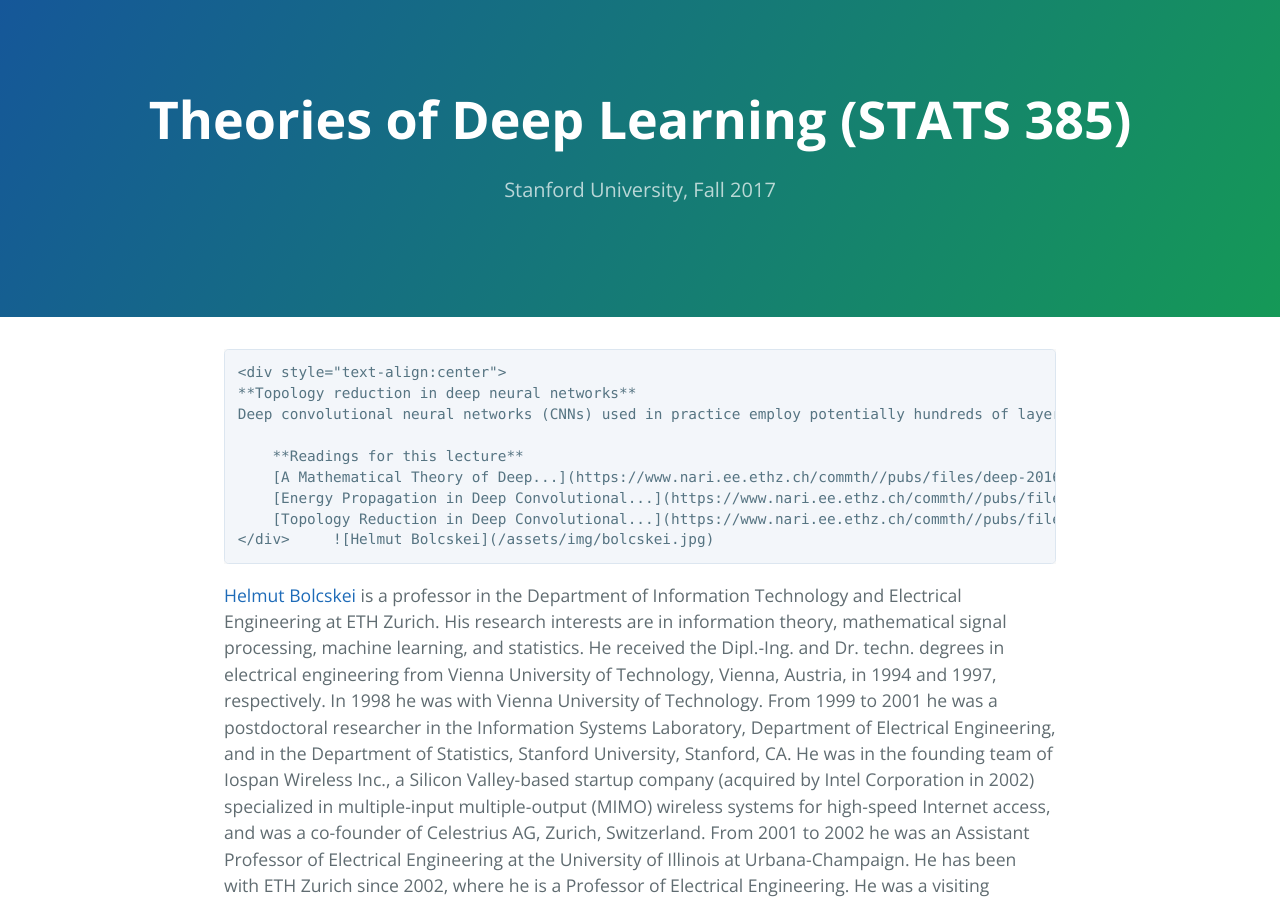
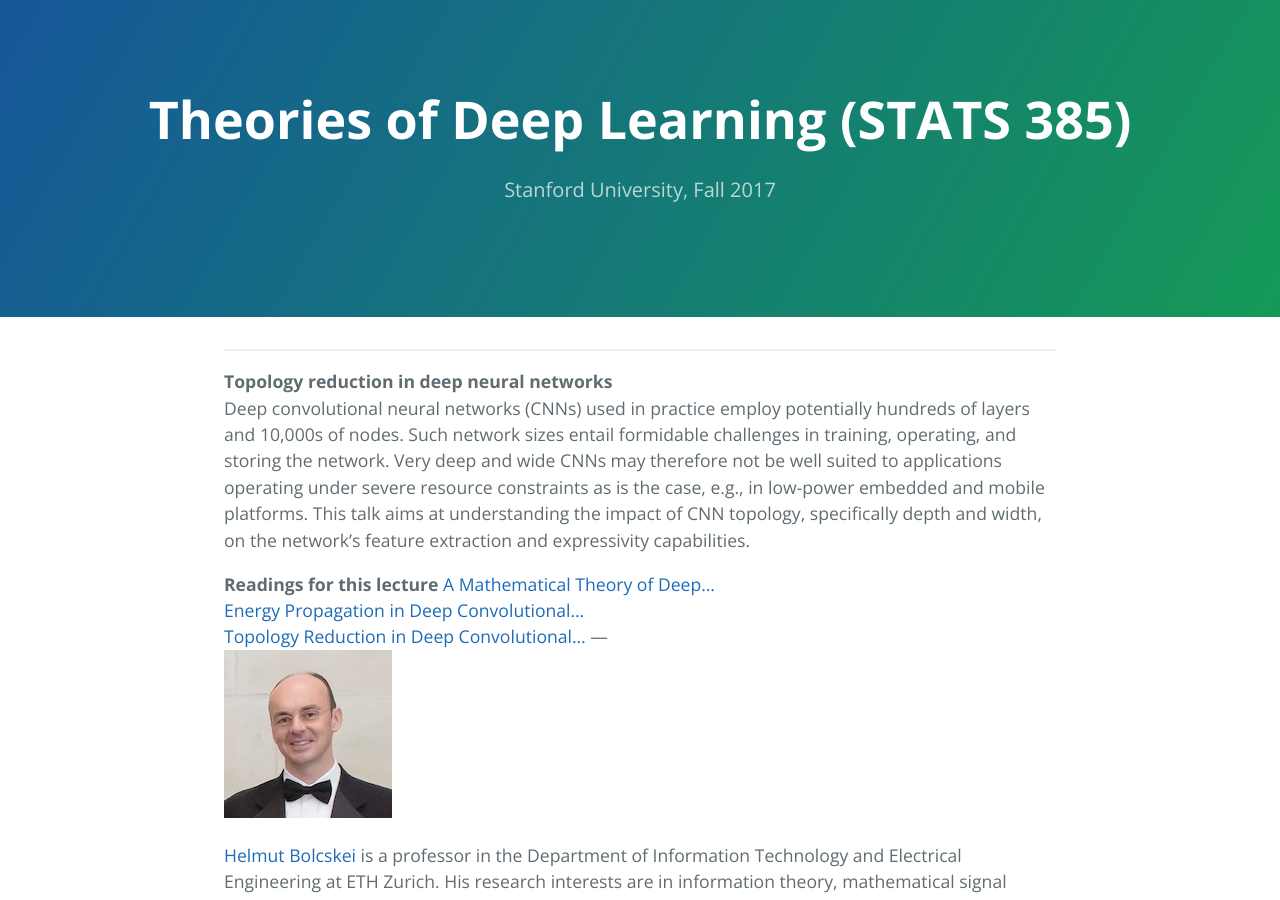
Before and after one commit to stats385/stats385.github.io, a Jekyll site: the page built from bolcskei_lecture.md, in a window 1280 px wide and 900 px high. Built offline with Jekyll 4.4.1, drawn with Linux system fonts in a browser that asks for light colours; our own code applies the rules of GitHub Pages for plain Markdown files; the repository's description, which GitHub fills in, is left out.

Commit message:
Bolcskei added talk

```diff
--- a/bolcskei_lecture.md
+++ b/bolcskei_lecture.md
@@ -1,13 +1,13 @@
 
-    <div style="text-align:center">
-    **Topology reduction in deep neural networks**
-    Deep convolutional neural networks (CNNs) used in practice employ potentially hundreds of layers and 10,000s of nodes. Such network sizes entail formidable challenges in training, operating, and storing the network. Very deep and wide CNNs may therefore not be well suited to applications operating under severe resource constraints as is the case, e.g., in low-power embedded and mobile platforms. This talk aims at understanding the impact of CNN topology, specifically depth and width, on the network’s feature extraction and expressivity capabilities.
+---
+**Topology reduction in deep neural networks**
+Deep convolutional neural networks (CNNs) used in practice employ potentially hundreds of layers and 10,000s of nodes. Such network sizes entail formidable challenges in training, operating, and storing the network. Very deep and wide CNNs may therefore not be well suited to applications operating under severe resource constraints as is the case, e.g., in low-power embedded and mobile platforms. This talk aims at understanding the impact of CNN topology, specifically depth and width, on the network’s feature extraction and expressivity capabilities.
 
-        **Readings for this lecture**
-        [A Mathematical Theory of Deep...](https://www.nari.ee.ethz.ch/commth//pubs/files/deep-2016.pdf)
-        [Energy Propagation in Deep Convolutional...](https://www.nari.ee.ethz.ch/commth//pubs/files/Energy2017.pdf)
-        [Topology Reduction in Deep Convolutional...](https://www.nari.ee.ethz.ch/commth//pubs/files/SPIE2017.pdf)
-    </div>
+**Readings for this lecture**
+    [A Mathematical Theory of Deep...](https://www.nari.ee.ethz.ch/commth//pubs/files/deep-2016.pdf)
+    [Energy Propagation in Deep Convolutional...](https://www.nari.ee.ethz.ch/commth//pubs/files/Energy2017.pdf)
+    [Topology Reduction in Deep Convolutional...](https://www.nari.ee.ethz.ch/commth//pubs/files/SPIE2017.pdf)
+---
 ![Helmut Bolcskei](/assets/img/bolcskei.jpg)
 
 [Helmut Bolcskei](https://www.nari.ee.ethz.ch/commth/people/show/boelcskei) is a professor in the Department of Information Technology and Electrical Engineering at ETH Zurich. His research interests are in information theory, mathematical signal processing, machine learning, and statistics. He received the Dipl.-Ing. and Dr. techn. degrees in electrical engineering from Vienna University of Technology, Vienna, Austria, in 1994 and 1997, respectively. In 1998 he was with Vienna University of Technology. From 1999 to 2001 he was a postdoctoral researcher in the Information Systems Laboratory, Department of Electrical Engineering, and in the Department of Statistics, Stanford University, Stanford, CA. He was in the founding team of Iospan Wireless Inc., a Silicon Valley-based startup company (acquired by Intel Corporation in 2002) specialized in multiple-input multiple-output (MIMO) wireless systems for high-speed Internet access, and was a co-founder of Celestrius AG, Zurich, Switzerland. From 2001 to 2002 he was an Assistant Professor of Electrical Engineering at the University of Illinois at Urbana-Champaign. He has been with ETH Zurich since 2002, where he is a Professor of Electrical Engineering. He was a visiting researcher at Philips Research Laboratories Eindhoven, The Netherlands, ENST Paris, France, and the Heinrich Hertz Institute Berlin, Germany.
```
